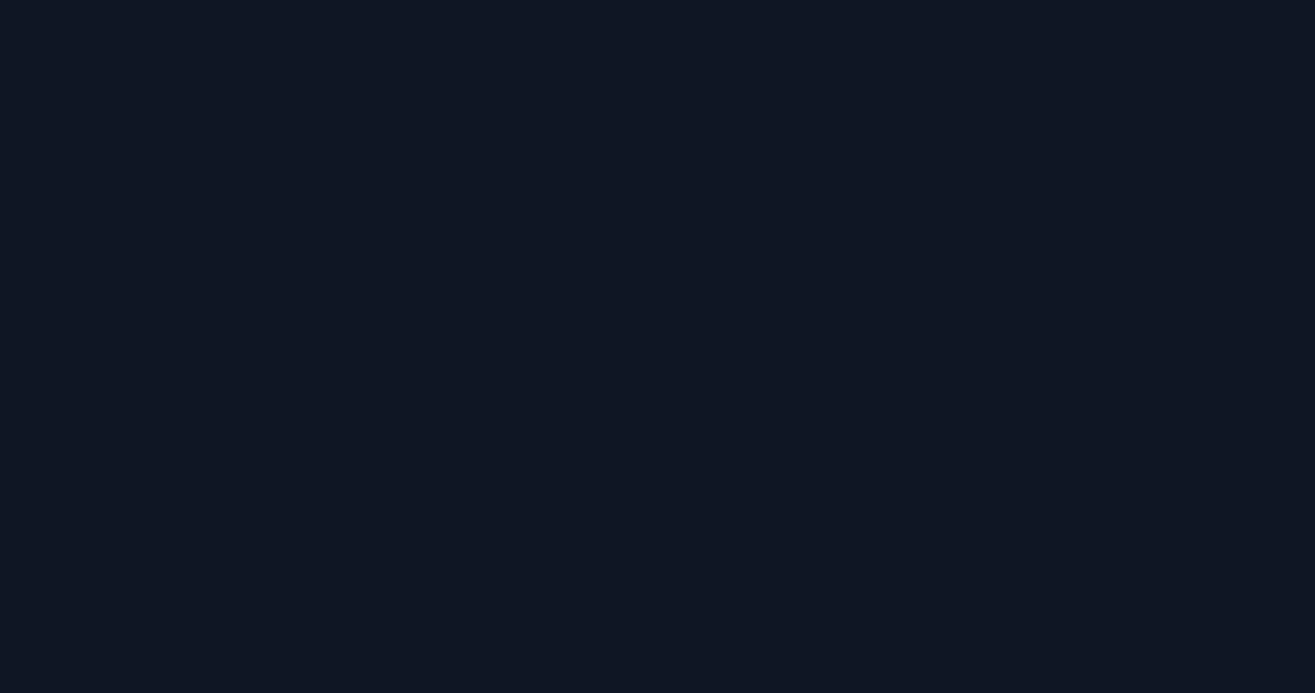
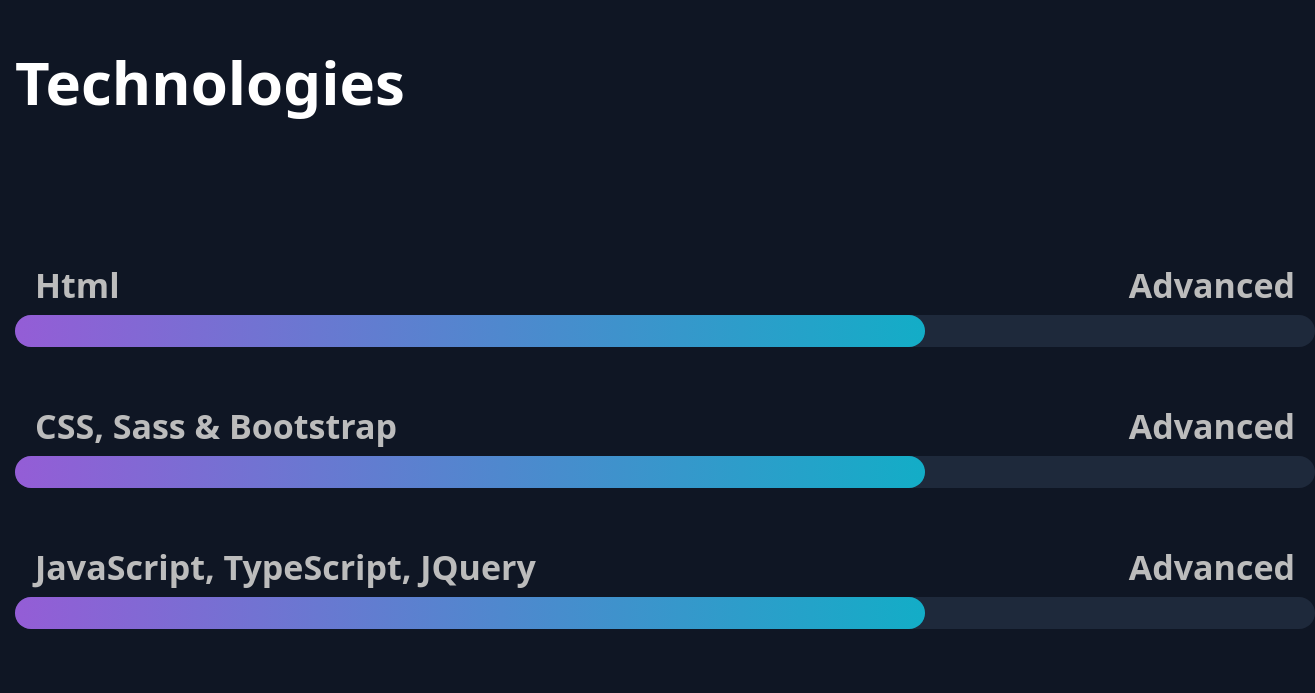
Before and after one commit to Muslima-coder/8-dars.vite, a React (Vite) app: page / in a window 1280 px wide. Shown: the part 3342-4035 px from the top of the page, 1315 px wide, since content can reach past the window. Before the commit the page ends 3379 px from the top, so only its background shows below. Built offline with nearby package versions, Linux system fonts and the light colour scheme.

Commit message:
update commit

```diff
--- a/src/App.jsx
+++ b/src/App.jsx
@@ -1,24 +1,12 @@
 import { AboutMe, Additional, Footer, Header, Hero, Projects, Technologies } from "./modules"
 
-// function App(){
-// return(
-// <>
-// <Header/>
-// <Hero/>
-// <Projects/>
-// <Technologies/>
-// <Additional/>
-// <AboutMe/>
-// <Footer/>
-// </>
-//  )
-// }
 function App(){
 return(
 <>
 <Header/>
 <Hero/>
 <Projects/>
+<Technologies/>
 </>
  )
 }
--- a/src/modules/Technologies.jsx
+++ b/src/modules/Technologies.jsx
@@ -7,7 +7,7 @@
             <div className="containers">
                 <Heading extraClass={"!mb-[133px]"} title={"Technologies"}/>
 
-                <div className="mx-auto w-[1300px] flex flex-col gap-[54px] ">
+                <div className="mx-auto sm:w-[1300px] w-[300px] flex flex-col gap-[54px] ">
                     <div>
                         <div className="px-[20px] flex justify-between mb-1">
                             <Text extraClass={"!mb-0"} title={"Html"}/>
```
